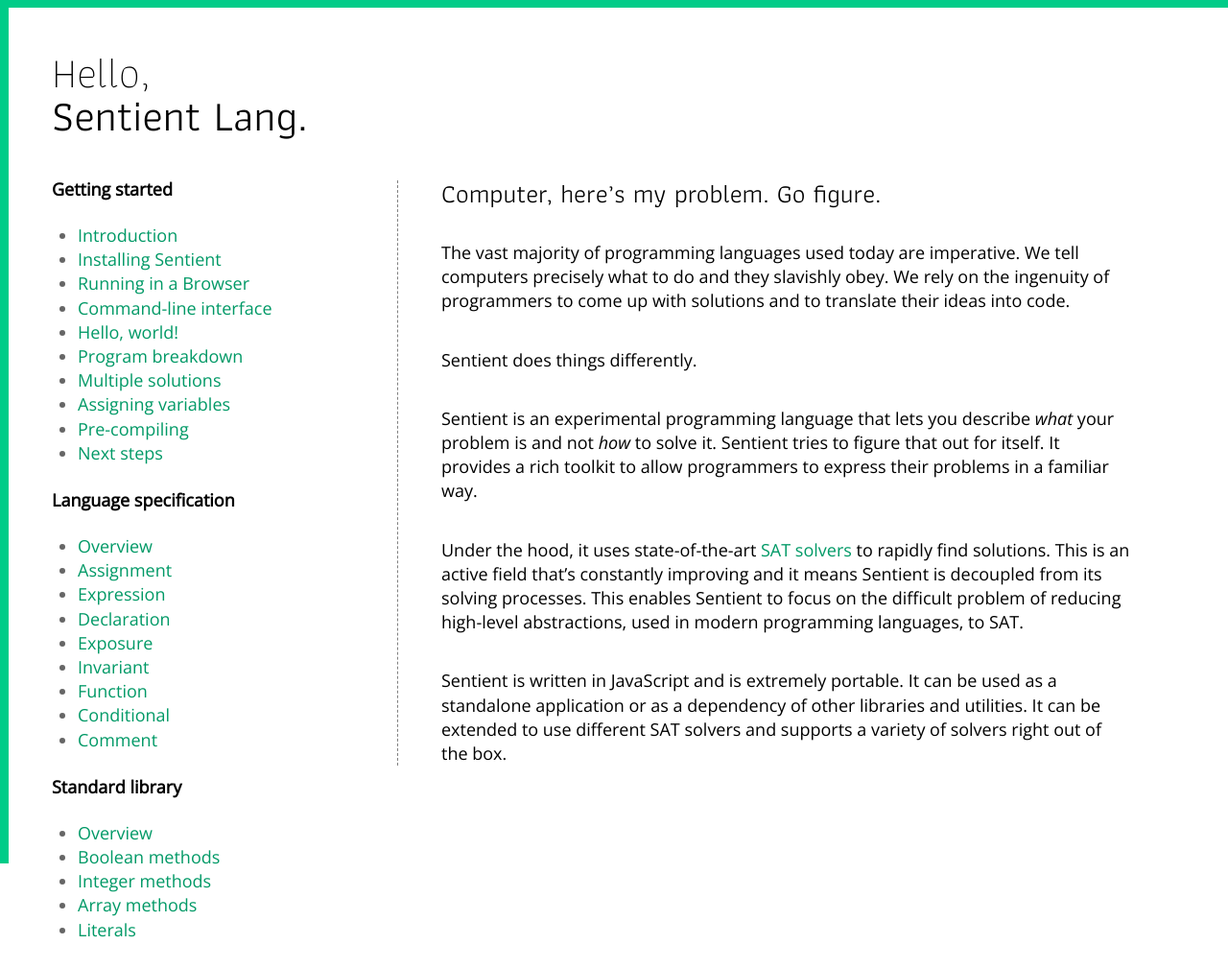
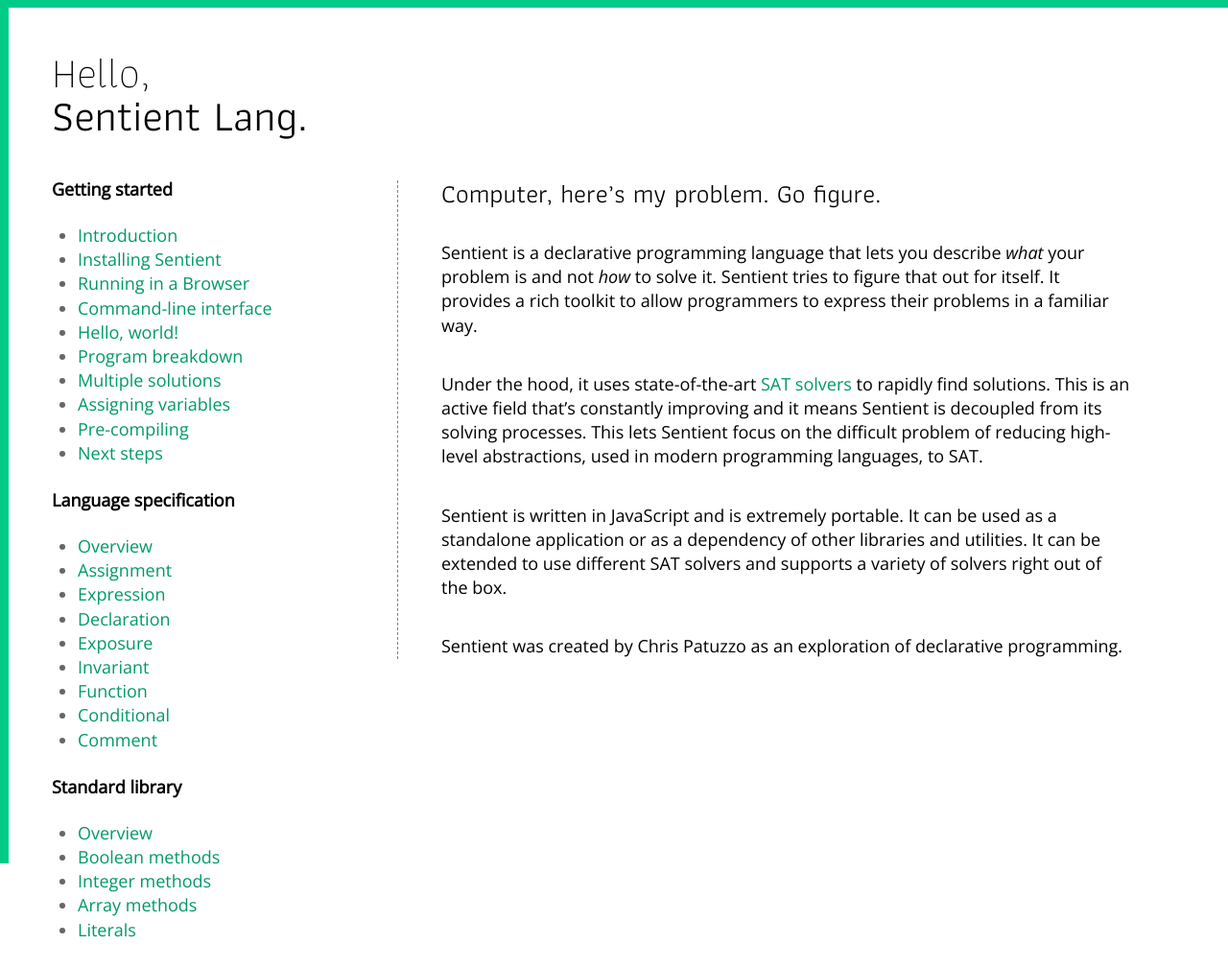
Before and after one commit to sentient-lang/sentient-lang.org, a Jekyll site: the page built from index.md, in a window 1280 px wide. Shown: the whole page at 96% size. Built offline with Jekyll 4.4.1, drawn with Linux system fonts in a browser that asks for light colours.

Commit message:
Update home page copy

```diff
--- a/index.md
+++ b/index.md
@@ -5,26 +5,22 @@
 ---
 # Computer, here's my problem. Go figure.
 
-The vast majority of programming languages used today are imperative. We
-tell computers precisely what to do and they slavishly obey. We rely on the
-ingenuity of programmers to come up with solutions and to translate their ideas
-into code.
-
-**Sentient** does things differently.
-
-Sentient is an experimental programming language that lets you describe
-*what* your problem is and not *how* to solve it. Sentient
-tries to figure that out for itself. It provides a rich toolkit to allow
-programmers to express their problems in a familiar way.
+Sentient is a declarative programming language that lets you describe *what*
+your problem is and not *how* to solve it. Sentient tries to figure that out for
+itself. It provides a rich toolkit to allow programmers to express their
+problems in a familiar way.
 
 Under the hood, it uses state-of-the-art
 [SAT solvers](http://baldur.iti.kit.edu/sat-competition-2016/) to rapidly find
 solutions. This is an active field that's constantly improving and it means
-Sentient is decoupled from its solving processes. This enables Sentient to focus
-on the difficult problem of reducing high-level abstractions, used in modern
+Sentient is decoupled from its solving processes. This lets Sentient focus on
+the difficult problem of reducing high-level abstractions, used in modern
 programming languages, to SAT.
 
 Sentient is written in JavaScript and is extremely portable. It can be used as a
 standalone application or as a dependency of other libraries and utilities.
 It can be extended to use different SAT solvers and supports a variety of
 solvers right out of the box.
+
+Sentient was created by Chris Patuzzo as an exploration of declarative
+programming.
```
